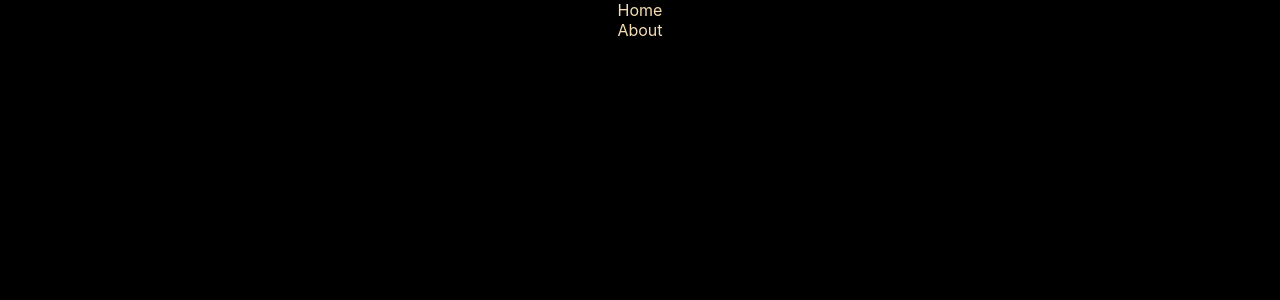
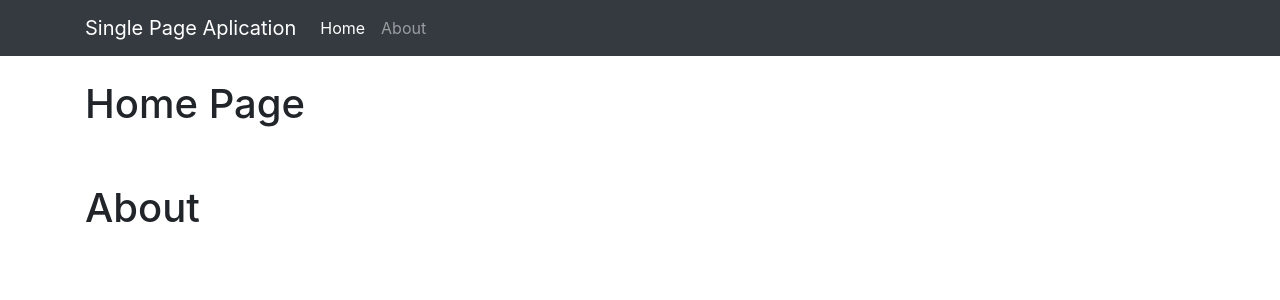
Before and after one commit to MarcinMG-web/React-User-Management-App, a React (Create React App) app: page / in a window 1280 px wide. Shown: the top 300 px of the page. Built offline with nearby package versions, Linux system fonts and the light colour scheme.

Commit message:
Added Navbar

```diff
--- a/src/App.css
+++ b/src/App.css
@@ -4,7 +4,8 @@
 }
 
 .App {
-  text-align: center;
   background-color: black;
   color: wheat;
+  width: 100%;
+  height: 100%;
 }
--- a/src/App.js
+++ b/src/App.js
@@ -1,15 +1,20 @@
 import React from 'react';
-import './App.css';
-// import '../node_modules/bootstrap/dist/css/bootstrap.css'
+// import './App.css';
+import '../node_modules/bootstrap/dist/css/bootstrap.css'
 import Home from './components/Home'
 import About from './components/About'
+import Navbar from './components/loyout/Navbar'
 
 function App() {
   return (
-    <div className="App">
-      <Home />
-      <About />
+    // className = "bg-dark text-white"
+    <div className = 'App' >
+      <Navbar />
+        <Home />
+        <About />
+
     </div>
+
   );
 }
 
--- a/src/components/About.js
+++ b/src/components/About.js
@@ -2,8 +2,10 @@
 
 const About = () => {
     return (
-        <div>
-            About
+        <div className = 'container'>
+            <div className='py-4 '>
+                <h1>About</h1>
+            </div>
         </div>
     )
 }
--- a/src/components/Home.js
+++ b/src/components/Home.js
@@ -2,8 +2,10 @@
 
 const Home = () => {
     return (
-        <div>
-            Home
+        <div className = 'container'>
+            <div div className = 'py-4 ' >
+                <h1>Home Page</h1>
+            </div>
         </div>
     )
 }
--- /dev/null
+++ b/src/components/loyout/Navbar.js
@@ -0,0 +1,33 @@
+import React from 'react'
+
+const Navbar = () => {
+    return (
+    <nav class="navbar navbar-expand-lg navbar-dark bg-dark">
+        <div className = "container">
+                <a class="navbar-brand" href="#">Single Page Aplication</a>
+                    <button class="navbar-toggler" type="button" data-toggle="collapse" data-target="#navbarSupportedContent" aria-controls="navbarSupportedContent" aria-expanded="false" aria-label="Toggle navigation">
+                        <span class="navbar-toggler-icon"></span>
+                    </button>
+
+                    <div class="collapse navbar-collapse" >
+                        <ul class="navbar-nav mr-auto">
+                        <li class="nav-item active">
+                            <a class="nav-link" href="/">
+                                Home
+                            </a>
+                        </li>
+                        <li class="nav-item">
+                            <a class="nav-link" href="#">
+                                About
+                            </a>
+                        </li>
+
+                        </ul>
+
+                </div>
+        </div>
+    </nav>
+    )
+}
+
+export default Navbar
```
